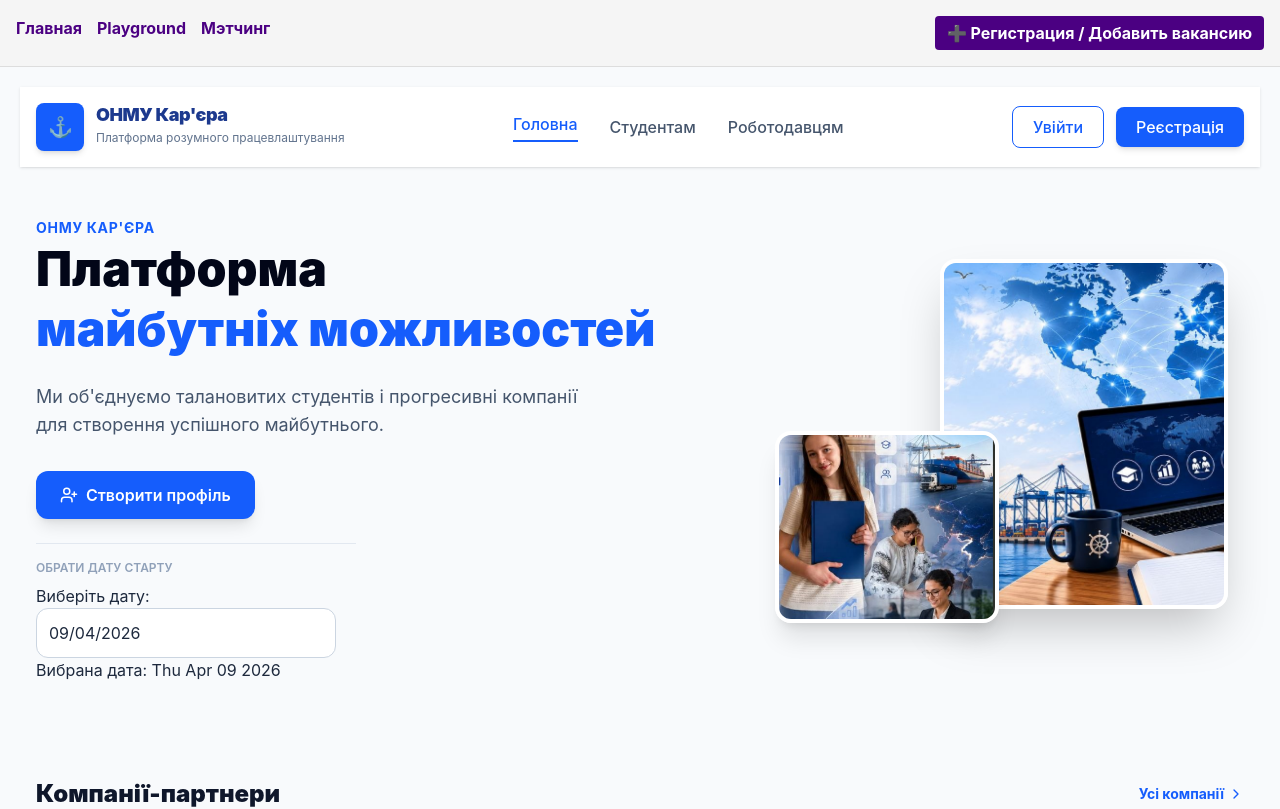
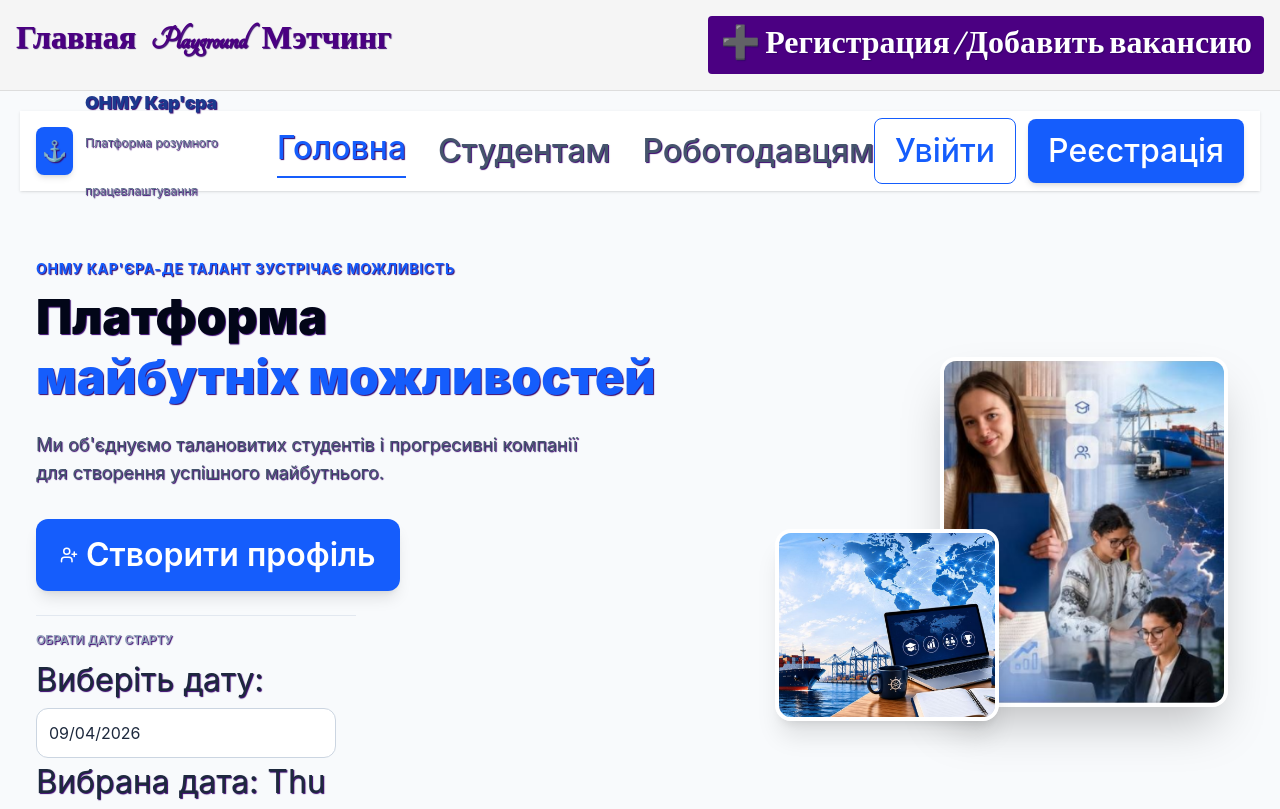
Before and after one commit to mihov-yurij/my-react-lecture, a React (Vite) app: page / in a window 1280 px wide. Shown: the top 809 px of the page. Built offline with nearby package versions, Linux system fonts and the light colour scheme; the HTML template or start-up script is replaced by a standard one.

Commit message:
update html, home

```diff
--- a/index.html
+++ b/index.html
@@ -2,6 +2,8 @@
 <html lang="en">
   <head>
     <meta charset="UTF-8" />
+    <link rel="stylesheet"
+          href="https://fonts.googleapis.com/css?family=Tangerine">
     <link rel="icon" type="image/svg+xml" href="/favicon.svg" />
     <meta name="viewport" content="width=device-width, initial-scale=1.0" />
     <title>my-react-lecture</title>
--- a/src/index.css
+++ b/src/index.css
@@ -16,6 +16,9 @@ body {
   min-width: 320px;
   min-height: 100vh;
   background-color: #f8fafc; /* slate-50 */
+    font-family: 'Tangerine', serif;
+  font-size: 2rem;
+  text-shadow: 1px 1px 1px #36046b;
 }
 
 /* Стили для кастомного инпута DatePicker */
--- a/src/pages/Home.tsx
+++ b/src/pages/Home.tsx
@@ -43,7 +43,7 @@ export default function Home() {
       {/* HERO SECTION / ГЛАВНЫЙ БАННЕР */}
       <section className="max-w-7xl mx-auto px-4 py-12 grid grid-cols-1 lg:grid-cols-12 gap-8 items-center">
         <div className="lg:col-span-7 space-y-6">
-          <span className="text-blue-600 font-bold tracking-wider uppercase text-sm">ОНМУ КАР'ЄРА</span>
+          <span className="text-blue-600 font-bold tracking-wider uppercase text-sm">ОНМУ КАР'ЄРА-ДЕ ТАЛАНТ ЗУСТРІЧАЄ МОЖЛИВІСТЬ</span>
           <h2 className="text-4xl lg:text-5xl font-black text-slate-950 leading-tight">
             Платформа <br />
             <span className="text-blue-600">майбутніх можливостей</span>
@@ -66,10 +66,10 @@ export default function Home() {
 
         <div className="lg:col-span-5 relative h-[380px] w-full hidden md:block">
           <div className="absolute top-0 right-4 w-72 h-[350px] rounded-2xl overflow-hidden shadow-2xl border-4 border-white z-20">
-            <img src="public/classification.jpg" alt="Student" className="w-full h-full object-cover" />
+            <img src="public/meeting.jpg" alt="Student" className="w-full h-full object-cover" />
           </div>
           <div className="absolute bottom-4 left-4 w-56 h-48 rounded-2xl overflow-hidden shadow-xl border-4 border-white z-30">
-            <img src="public/meeting.jpg" alt="Meeting" className="w-full h-full object-cover" />
+            <img src="public/classification.jpg" alt="Meeting" className="w-full h-full object-cover" />
           </div>
         </div>
       </section>
```
